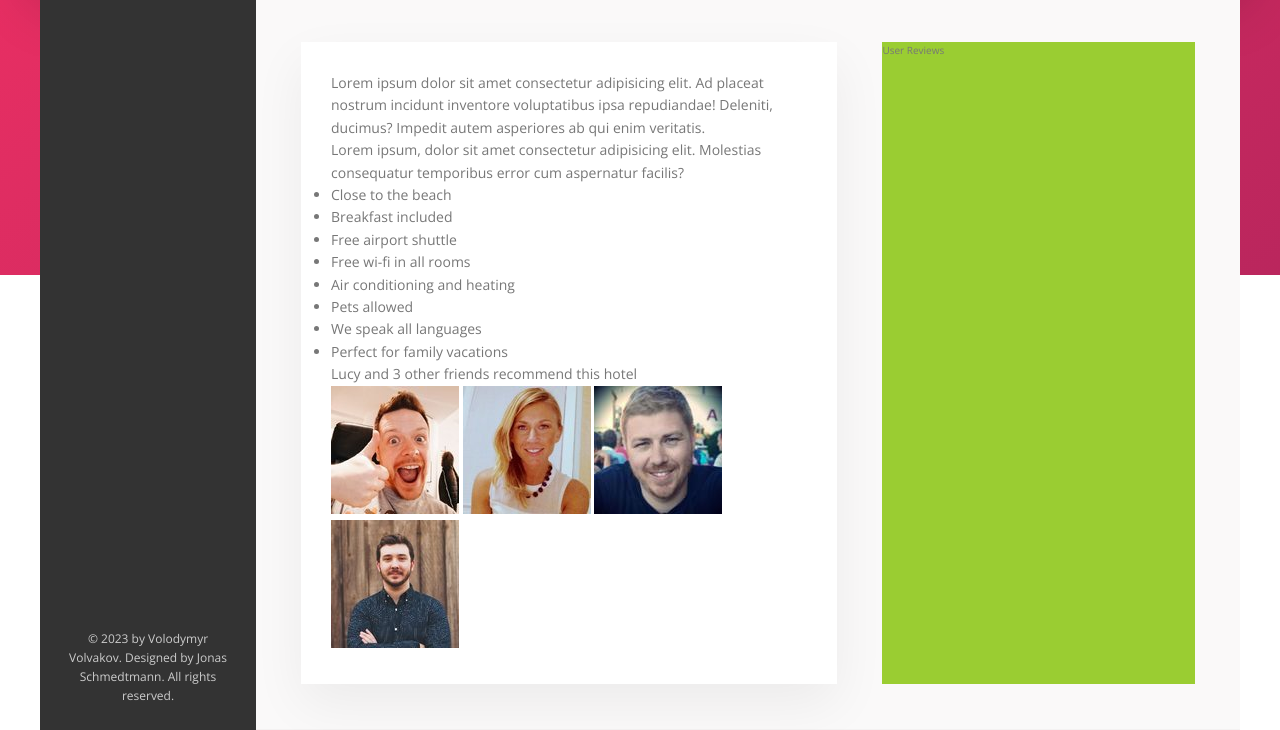
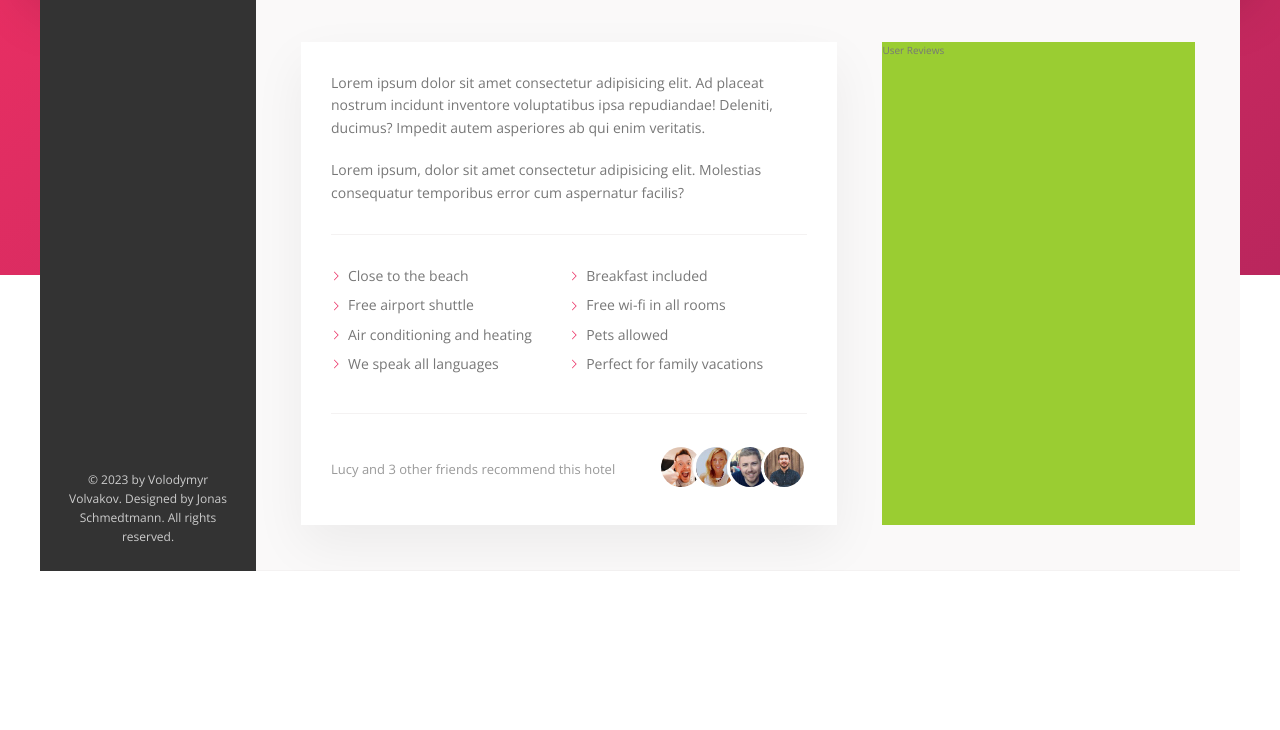
Before and after one commit to VladimirVolvakov/booking-app, a website: page index.html in a window 1280 px wide. Shown: the part 605-1335 px from the top of the page. After the commit the page ends 1176 px from the top, so only its background shows below. Drawn offline with nearby package versions, Linux system fonts and the light colour scheme.

Commit message:
style: add styles for main.detail

```diff
--- /dev/null
+++ b/sass/components/_list.scss
@@ -0,0 +1,29 @@
+.list {
+  display: flex;
+  flex-wrap: wrap;
+  margin: 3rem 0;
+  padding: 3rem 0;
+  border-top: 1px solid var(--color-grey-light-2);
+  border-bottom: 1px solid var(--color-grey-light-2);
+  list-style: none;
+
+  &__item {
+    display: flex;
+    align-items: center;
+    flex: 0 0 50%;
+    margin-bottom: 0.7rem;
+  }
+
+  &__item::before {
+    display: inline-block;
+    height: 1rem;
+    width: 1rem;
+    margin-right: 0.7rem;
+    content: "";
+    background-color: var(--color-primary);
+    mask-image: url(../img/chevron-thin-right.svg);
+    -webkit-mask-image: url(../img/chevron-thin-right.svg);
+    mask-size: cover;
+    -webkit-mask-size: cover;
+  }
+}
--- /dev/null
+++ b/sass/components/_paragraph.scss
@@ -0,0 +1,3 @@
+.paragraph:not(:last-of-type) {
+  margin-bottom: 2rem;
+}
--- /dev/null
+++ b/sass/components/_recommend.scss
@@ -0,0 +1,19 @@
+.recommend {
+  display: flex;
+  justify-content: space-between;
+  align-items: center;
+  font-size: 1.3rem;
+  color: var(--color-grey-dark-3);
+
+&__photo {
+    height: 4rem;
+    width: 4rem;
+    box-sizing: content-box;
+    border-radius: 50%;
+    border: 3px solid var(--color-white);
+
+    &:not(:last-child) {
+      margin-right: -1.5rem;
+    }
+  }
+}
--- a/sass/main.scss
+++ b/sass/main.scss
@@ -1,8 +1,11 @@
 @import "base/base";
 @import "components/btn-inline";
 @import "components/gallery";
+@import "components/list";
 @import "components/logo";
 @import "components/overview";
+@import "components/paragraph";
+@import "components/recommend";
 @import "components/search";
 @import "components/side-nav";
 @import "components/user-nav";
```
Also changed, not shown: css/style.css.
